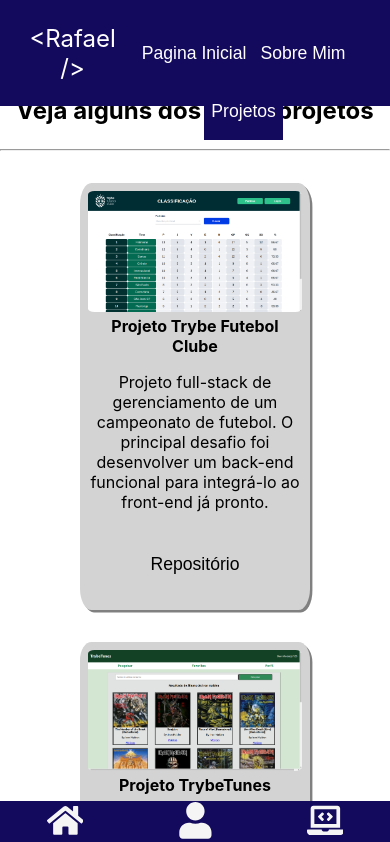
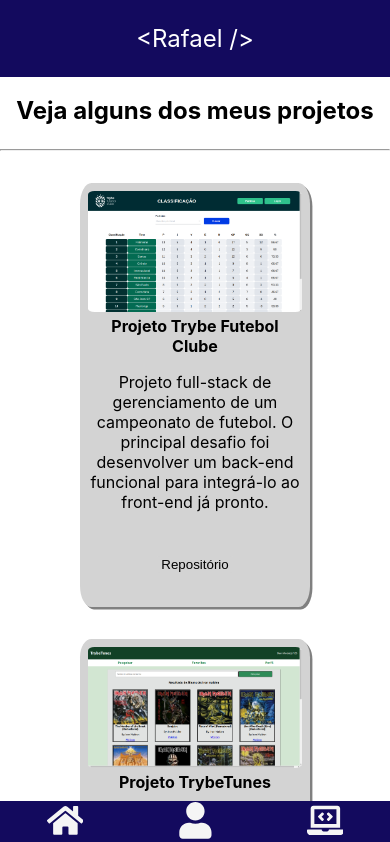
Before and after one commit to rafaelsisoares/portfolio, a React (Create React App) app: page /projects in a window 390 px wide. Shown: the top 842 px of the page. Built offline with nearby package versions, Linux system fonts and the light colour scheme.

Commit message:
style: Adiciona design responsivo no header

```diff
--- a/src/Styles/Header.css
+++ b/src/Styles/Header.css
@@ -22,7 +22,7 @@
     color: var(--font-color);
 }
 
-button {
+.menu button {
     background-color: var(--bg-color);
     border: 1px solid var(--bg-color);
     color: var(--font-color);
@@ -30,7 +30,17 @@
     height: 100%;
 }
 
-button:hover {
+.menu button:hover {
     cursor: pointer;
     text-decoration: underline;
 }
+
+@media screen and (max-width: 767px) {
+    .menu {
+        display: none;
+    }
+
+    .navbar {
+        justify-content: center;
+    }
+}
```
